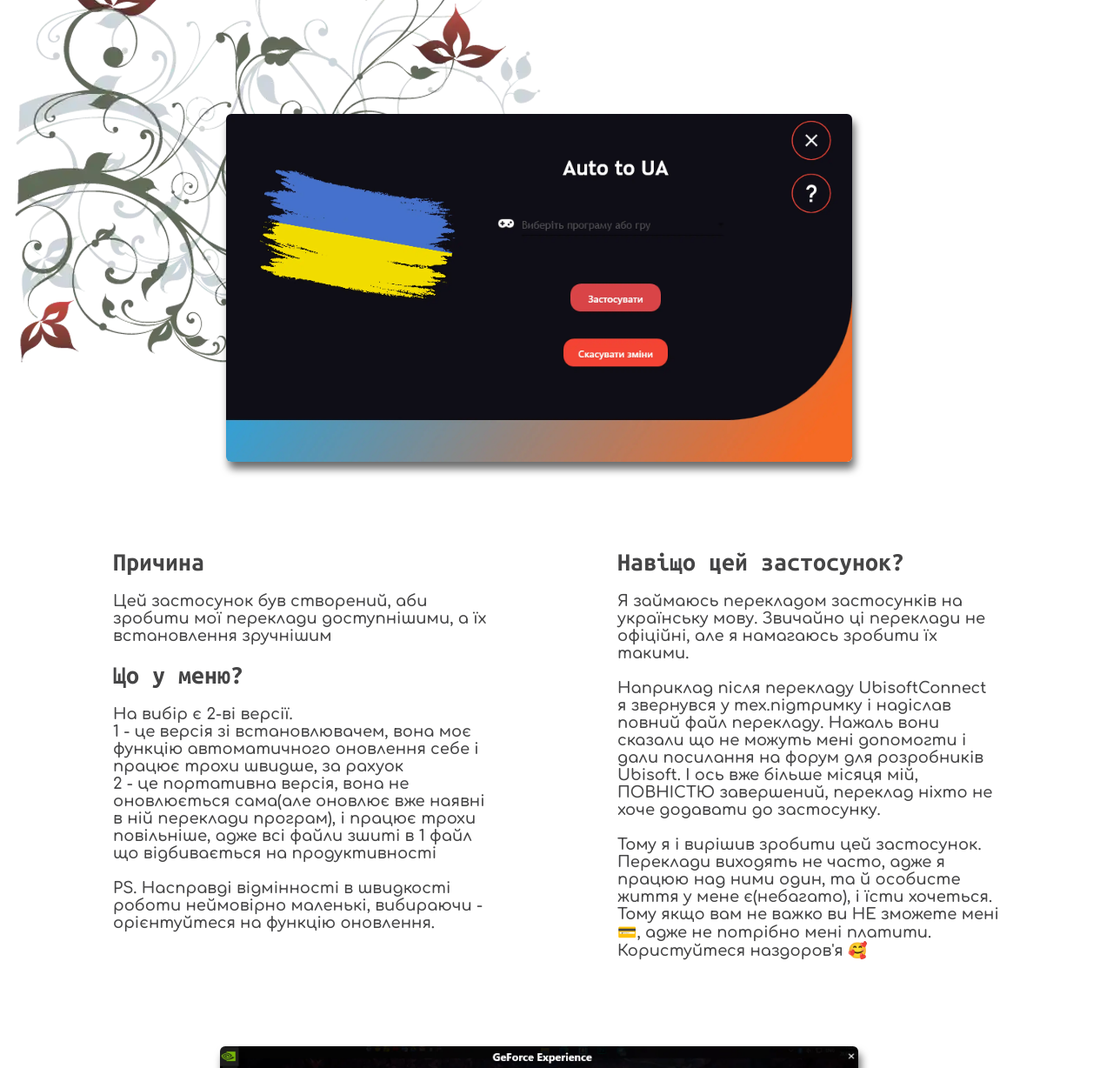
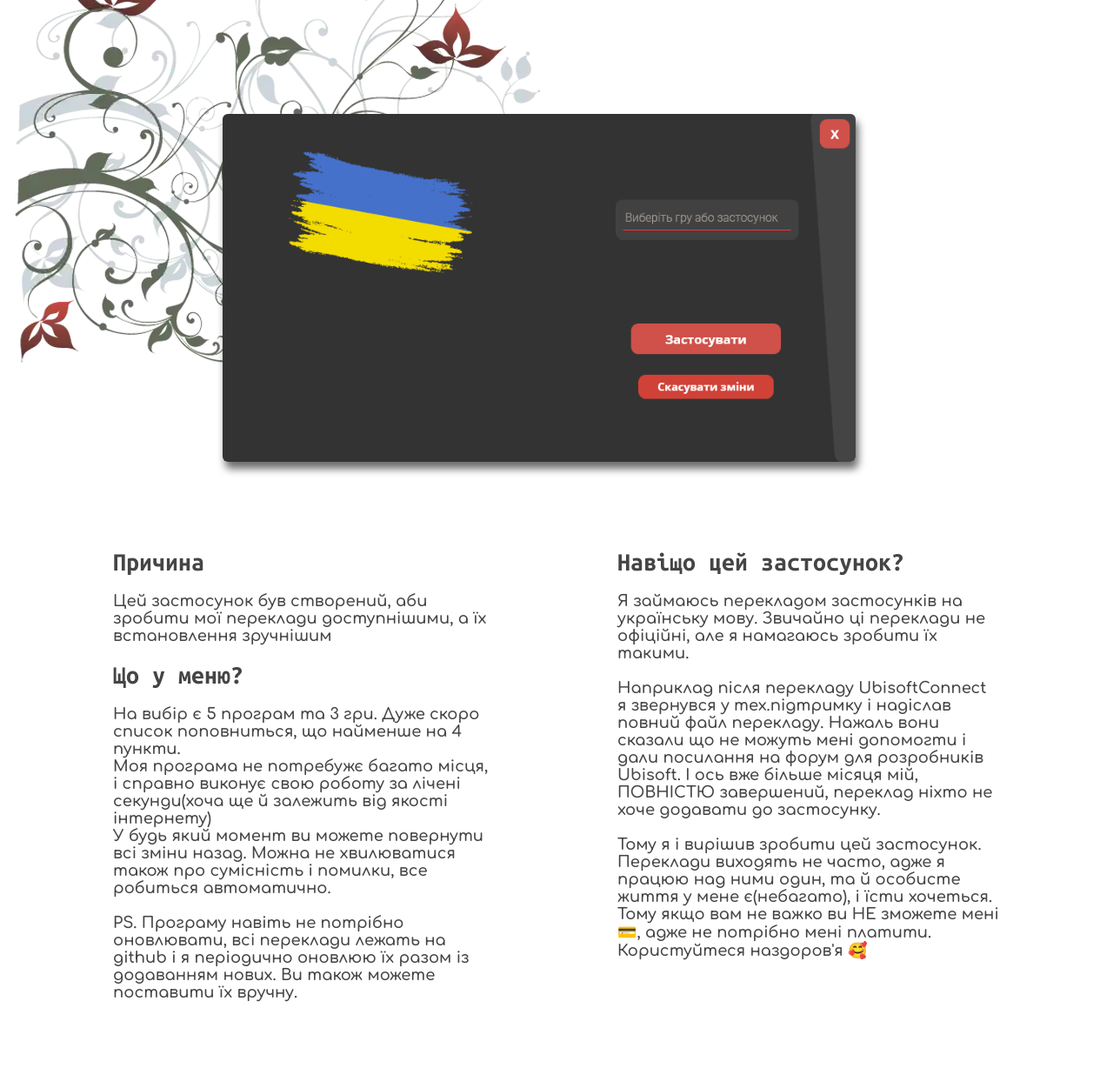
Before and after one commit to Bigidan/UAutoTranslate-site, a plain HTML site: page index.html in a window 1280 px wide. Shown: the part 1100-2328 px from the top of the page at 87% size. Drawn offline with nearby package versions, Linux system fonts and the light colour scheme.

Commit message:
Add files via upload

```diff
--- a/index.html
+++ b/index.html
@@ -40,11 +40,11 @@
 
 
     <div class="about__content">
-        <img class="about__photo" src="images/Clip_2.webp" alt="">
+        <img class="about__photo" src="images/Clip_5.png" alt="">
         <div class="about__text"><snap>Причина</snap><br><br>
         Цей застосунок був створений, аби зробити мої переклади доступнішими, а їх встановлення зручнішим<br><br>
-        <snap>Що у меню?</snap><br><br>На вибір є 2-ві версії.<br>1 - це версія зі встановлювачем, вона моє функцію автоматичного оновлення себе і працює трохи швидше, за рахуок<br>2 - це портативна версія, вона не оновлюється сама(але оновлює вже наявні в ній переклади програм), і працює трохи повільніше, адже всі файли зшиті в 1 файл що відбивається на продуктивності<br><br>
-        PS. Насправді відмінності в швидкості роботи неймовірно маленькі, вибираючи - орієнтуйтеся на функцію оновлення.
+        <snap>Що у меню?</snap><br><br>На вибір є 5 програм та 3 гри. Дуже скоро список поповниться, що найменше на 4 пункти.<br>Моя програма не потребужє багато місця, і справно виконує свою роботу за лічені секунди(хоча ще й залежить від якості інтернету)<br>У будь який момент ви можете повернути всі зміни назад. Можна не хвилюватися також про сумісність і помилки, все робиться автоматично.<br><br>
+        PS. Програму навіть не потрібно оновлювати, всі переклади лежать на github і я періодично оновлюю їх разом із додаванням нових. Ви також можете поставити їх вручну.
         </div>
 
         <div class="about__text"><snap>Навіщо цей застосунок?</snap><br><br>
@@ -58,7 +58,7 @@
 
 <div class="download" id="download">
     <div class="download__title">Завантажити</div>
-    <div class="download__subtitle">Виберіть потрібну для вас версію.</div>
+    <!--<div class="download__subtitle">.</div>-->
     <div class="download__var">
 
 <!--
@@ -70,7 +70,7 @@
 
         <div class="download__btn">
             <div class="download__text">Завантажити звичайну версію застосунку для Віндовс</div>
-            <a class="download__href" href="https://github.com/Bigidan/UAutoTranslateProj/files/6848956/UAutoTranslateSetup-v0.7-beta.zip">Заванатжити aut-v0.7-beta.exe</a>
+            <a class="download__href" href="https://github.com/Bigidan/UAutoTranslateProj/files/6848956/UAutoTranslateSetup-v0.7-beta.zip">Заванатжити UAutoTranslate.exe</a>
         </div>
 
     </div>
```
Also changed, not shown: images/Clip_2.png (added), images/Clip_5.png (added), images/Prog.png (added), 1 other file.
